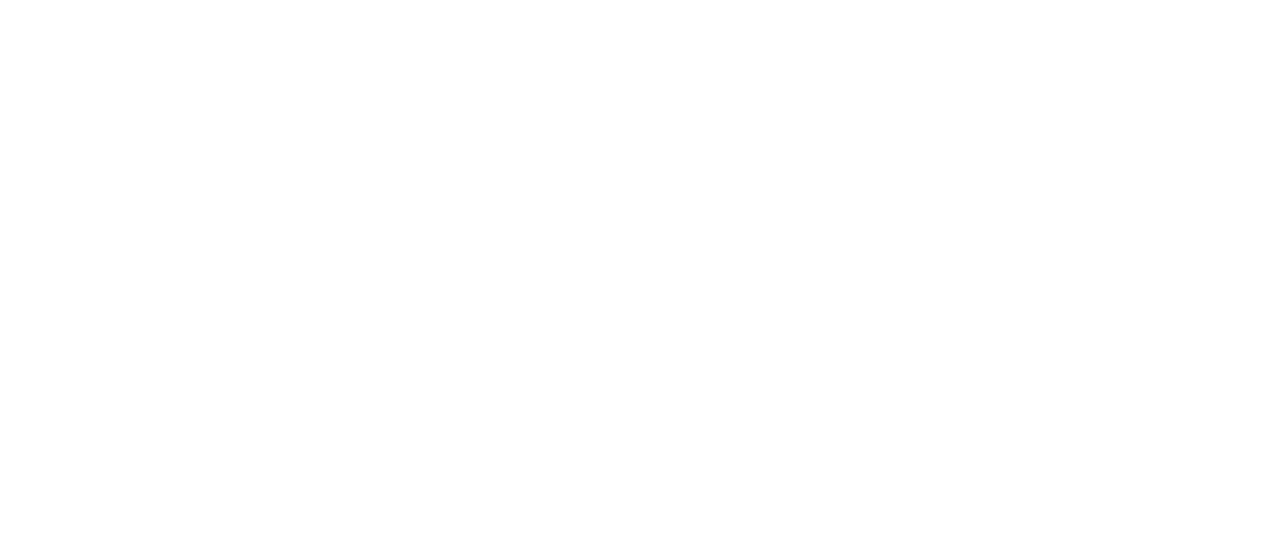
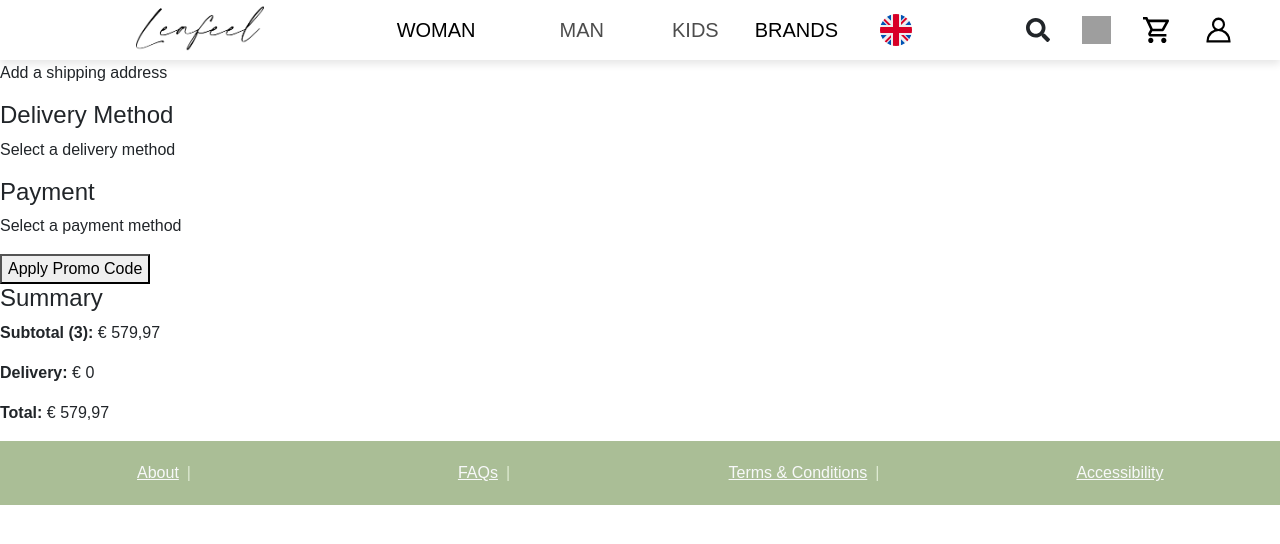
Before and after one commit to gustavohspm/tdw-group-3, a React (Create React App) app: page /Checkout in a window 1280 px wide. Before the commit this address had no page. Shown: the top 544 px of the page. Built offline with nearby package versions, Linux system fonts and the light colour scheme; grey boxes are pictures that could not be loaded.

Commit message:
checkout page creation

```diff
--- a/src/App.js
+++ b/src/App.js
@@ -7,6 +7,7 @@
 import FAQs from './components/FAQs';
 import Profile from './components/Profile';
 import About from './components/About';
+import Checkout from './components/Checkout';
 
 export default function App() {
   return (
@@ -19,6 +20,7 @@
         <Route path="/profile" element={<Profile />} />
         <Route path="/About" element={<About />} />
         <Route path="/About" element={<About />} />
+        <Route path="/Checkout" element={<Checkout />} />
       </Routes>
     </Router>
   );
--- /dev/null
+++ b/src/components/Checkout.js
@@ -0,0 +1,70 @@
+import React, { useState } from 'react';
+import { Link } from 'react-router-dom';
+import NavBar from '../globalComponents/NavBar';
+import Footer from '../globalComponents/Footer';
+
+const Checkout = () => {
+  const [promoCode, setPromoCode] = useState('');
+  const [isPromoCodeVisible, setIsPromoCodeVisible] = useState(false);
+  const [promoCodeApplied, setPromoCodeApplied] = useState(false);
+
+  const handleApplyPromoCode = () => {
+    if (promoCode === 'leafeel') {
+      setPromoCodeApplied(true);
+    } else {
+      setPromoCodeApplied(false);
+    }
+    setPromoCode('');
+  };
+
+  const togglePromoCode = () => {
+    setIsPromoCodeVisible(!isPromoCodeVisible);
+  };
+
+  const subtotal = '€ 579,97';
+  const delivery = '€ 0';
+  const total = '€ 579,97';
+
+  return (
+    <div>
+      <NavBar />
+      <div>
+        <Link to="/Checkout" className="back-to-cart">
+          <span>&#8592;</span> Back to Shopping Cart
+        </Link>
+        <h4>Shipping Address</h4>
+        <p>Add a shipping address</p>
+        <h4>Delivery Method</h4>
+        <p>Select a delivery method</p>
+        <h4>Payment</h4>
+        <p>Select a payment method</p>
+
+        <div className="promo-code">
+          <button onClick={togglePromoCode}>Apply Promo Code</button>
+          {isPromoCodeVisible && (
+            <>
+              <input
+                type="text"
+                placeholder="Enter Promo Code"
+                value={promoCode}
+                onChange={(e) => setPromoCode(e.target.value)}
+              />
+              <button onClick={handleApplyPromoCode}>Apply</button>
+            </>
+          )}
+          {promoCodeApplied && <p>Applied code! :)</p>}
+        </div>
+
+        <div className="checkout-summary">
+          <h4>Summary</h4>
+          <p><b>Subtotal (3):</b> {subtotal}</p>
+          <p><b>Delivery:</b> {delivery}</p>
+          <p><b>Total:</b> {total}</p>
+        </div>
+      </div>
+      <Footer />
+    </div>
+  );
+};
+
+export default Checkout;
--- /dev/null
+++ b/src/components/Chekout.css
@@ -0,0 +1,3 @@
+.back-to-cart {
+
+}
```
